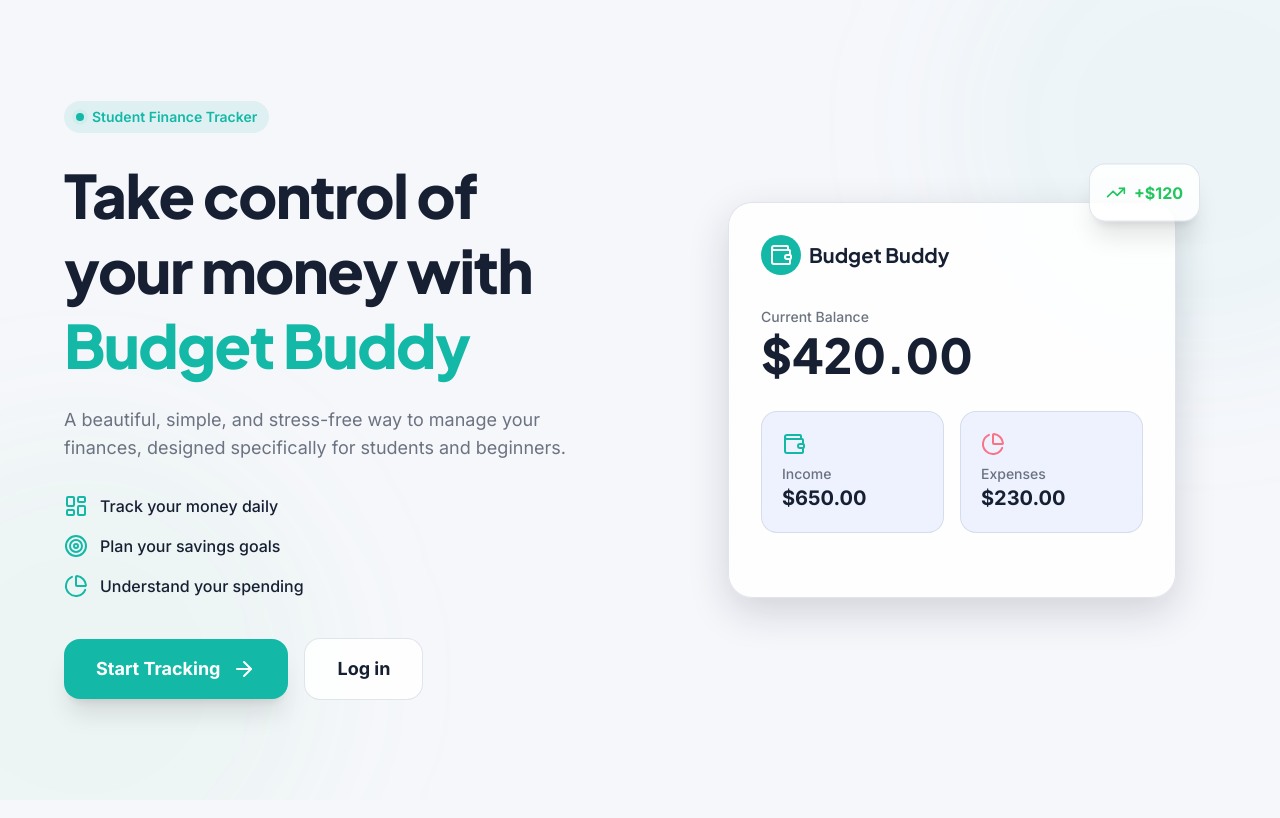
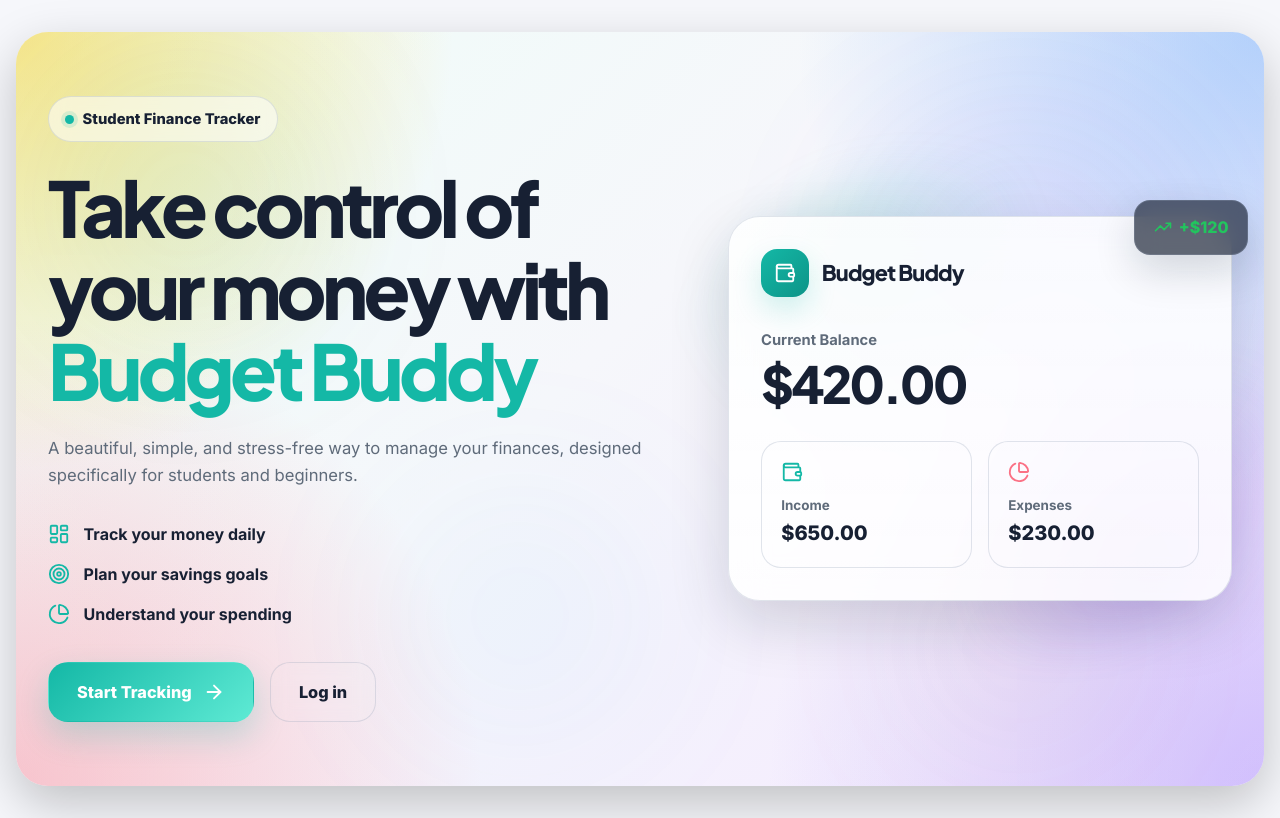
Before and after one commit to kolyanchampion/budget-buddy, a React (Vite) app: page / in a window 1280 px wide. Built offline with nearby package versions, Linux system fonts and the light colour scheme; no server answers.

Commit message:
Update WelcomePage.jsx

```diff
--- a/src/pages/WelcomePage.jsx
+++ b/src/pages/WelcomePage.jsx
@@ -6,94 +6,106 @@ export default function WelcomePage({ onStart }) {
   const [showAuth, setShowAuth] = useState(false);
 
   return (
-    <div className="min-h-screen bg-[var(--bg)] flex items-center justify-center relative overflow-hidden py-8 md:py-12 px-4 sm:px-6 lg:px-8 transition-colors">
-      <div className="absolute top-0 right-0 w-[300px] md:w-[500px] h-[300px] md:h-[500px] bg-[var(--primary)]/10 rounded-full mix-blend-multiply filter blur-3xl opacity-40 translate-x-1/3 -translate-y-1/4"></div>
-      <div className="absolute bottom-0 left-0 w-[300px] md:w-[500px] h-[300px] md:h-[500px] bg-[var(--income)]/10 rounded-full mix-blend-multiply filter blur-3xl opacity-40 -translate-x-1/3 translate-y-1/4"></div>
+    <div className="welcome-shell">
+      <section className="welcome-hero-panel">
+      <div className="welcome-blur welcome-blur--1" />
+      <div className="welcome-blur welcome-blur--2" />
+      <div className="welcome-blur welcome-blur--3" />
+      <div className="welcome-blur welcome-blur--4" />
 
-      <div className="max-w-6xl mx-auto w-full relative z-10 grid grid-cols-1 lg:grid-cols-2 gap-8 lg:gap-24 items-center">
-        <div className="text-center lg:text-left pt-4 lg:pt-0">
-          <div className="inline-flex items-center gap-2 px-3 py-1.5 rounded-full bg-[var(--primary)]/10 text-[var(--primary)] text-sm font-semibold mb-6">
-            <span className="relative flex h-2 w-2">
-              <span className="animate-ping absolute inline-flex h-full w-full rounded-full bg-[var(--primary)] opacity-75"></span>
-              <span className="relative inline-flex rounded-full h-2 w-2 bg-[var(--primary)]"></span>
-            </span>
+      <div className="welcome-hero-grid">
+          <div className="welcome-copy">
+            <div className="welcome-badge">
+              <span className="welcome-badge__dot" />
               Student Finance Tracker
             </div>
 
-          <h1 className="text-4xl sm:text-5xl lg:text-6xl font-extrabold text-[var(--text)] tracking-tight mb-6 leading-tight font-heading">
-            Take control of your money with <span className="text-[var(--primary)]">Budget Buddy</span>
+            <h1 className="welcome-title">
+              Take control of your money with{' '}
+              <span>Budget Buddy</span>
             </h1>
 
-          <p className="text-base sm:text-lg text-[var(--text-muted)] mb-8 max-w-lg mx-auto lg:mx-0">
-            A beautiful, simple, and stress-free way to manage your finances, designed specifically for students and beginners.
+            <p className="welcome-subtitle">
+              A beautiful, simple, and stress-free way to manage your finances,
+              designed specifically for students and beginners.
             </p>
 
-          <div className="space-y-4 mb-10 text-left max-w-xs sm:max-w-sm mx-auto lg:mx-0">
-            <div className="flex items-center gap-3 text-[var(--text)] font-medium">
-              <LayoutDashboard className="text-[var(--primary)]" size={24} />
+            <div className="welcome-feature-list">
+              <div className="welcome-feature-item">
+                <LayoutDashboard size={22} />
                 <span>Track your money daily</span>
               </div>
-            <div className="flex items-center gap-3 text-[var(--text)] font-medium">
-              <Target className="text-[var(--primary)]" size={24} />
+
+              <div className="welcome-feature-item">
+                <Target size={22} />
                 <span>Plan your savings goals</span>
               </div>
-            <div className="flex items-center gap-3 text-[var(--text)] font-medium">
-              <PieChart className="text-[var(--primary)]" size={24} />
+
+              <div className="welcome-feature-item">
+                <PieChart size={22} />
                 <span>Understand your spending</span>
               </div>
             </div>
 
-          <div className="flex flex-col sm:flex-row items-center gap-4 justify-center lg:justify-start w-full">
+            <div className="welcome-actions">
               <button
                 onClick={onStart}
-              className="w-full sm:w-auto px-8 py-4 bg-[var(--primary)] hover:bg-[var(--primary-hover)] text-white rounded-2xl font-bold text-lg shadow-xl shadow-[var(--primary)]/20 transition-all hover:-translate-y-1 flex items-center justify-center gap-3"
+                className="welcome-btn welcome-btn--primary"
+                type="button"
               >
-              Start Tracking <ArrowRight size={24} />
+                Start Tracking <ArrowRight size={22} />
               </button>
+
               <button
                 onClick={() => setShowAuth(true)}
-              className="w-full sm:w-auto px-8 py-4 bg-[var(--surface)] text-[var(--text)] border border-[var(--border)] hover:bg-[var(--bg-soft)] rounded-2xl font-bold text-lg transition-all"
+                className="welcome-btn welcome-btn--secondary"
+                type="button"
               >
                 Log in
               </button>
             </div>
           </div>
 
-        <div className="relative w-full max-w-md mx-auto hidden lg:block">
-          <div className="absolute -top-6 -right-6 bg-[var(--surface)] p-4 rounded-2xl shadow-xl z-20 animate-bounce border border-[var(--border)]">
-            <div className="flex items-center gap-2 text-[var(--income)] font-bold">
-              <TrendingUp size={20} /> +$120
-            </div>
+          <div className="welcome-preview-wrap">
+            <div className="welcome-floating-badge">
+              <TrendingUp size={18} />
+              +$120
             </div>
 
-          <div className="glass-card p-8 relative shadow-2xl backdrop-blur-xl">
-            <div className="flex items-center gap-2 mb-8">
-              <div className="bg-[var(--primary)] p-2 rounded-xl text-white">
-                <Wallet size={24} />
+            <div className="welcome-preview-card">
+              <div className="welcome-preview-card__brand">
+                <div className="welcome-preview-card__logo">
+                  <Wallet size={22} />
                 </div>
-              <span className="font-bold text-xl text-[var(--text)] font-heading">Budget Buddy</span>
+                <span>Budget Buddy</span>
               </div>
 
-            <div className="mb-8">
-              <p className="text-sm font-medium text-[var(--text-muted)] mb-1">Current Balance</p>
-              <h2 className="text-5xl font-extrabold text-[var(--text)] font-heading">$420.00</h2>
+              <div className="welcome-preview-card__balance">
+                <p>Current Balance</p>
+                <h2>$420.00</h2>
               </div>
 
-            <div className="grid grid-cols-2 gap-4 mb-8">
-              <div className="bg-[var(--bg-soft)] p-5 rounded-2xl border border-[var(--border)]">
-                <div className="text-[var(--primary)] mb-2"><Wallet size={24} /></div>
-                <p className="text-sm font-medium text-[var(--text-muted)]">Income</p>
-                <p className="text-xl font-bold text-[var(--text)]">$650.00</p>
+              <div className="welcome-preview-stats">
+                <div className="welcome-preview-stat">
+                  <div className="welcome-preview-stat__icon is-income">
+                    <Wallet size={22} />
                   </div>
-              <div className="bg-[var(--bg-soft)] p-5 rounded-2xl border border-[var(--border)]">
-                <div className="text-[var(--expense)] mb-2"><PieChart size={24} /></div>
-                <p className="text-sm font-medium text-[var(--text-muted)]">Expenses</p>
-                <p className="text-xl font-bold text-[var(--text)]">$230.00</p>
+                  <p>Income</p>
+                  <strong>$650.00</strong>
+                </div>
+
+                <div className="welcome-preview-stat">
+                  <div className="welcome-preview-stat__icon is-expense">
+                    <PieChart size={22} />
+                  </div>
+                  <p>Expenses</p>
+                  <strong>$230.00</strong>
                 </div>
               </div>
             </div>
           </div>
         </div>
+      </section>
 
       {showAuth && (
         <SettingsModal
```
Lines whose indentation alone changed are shown as unchanged.
